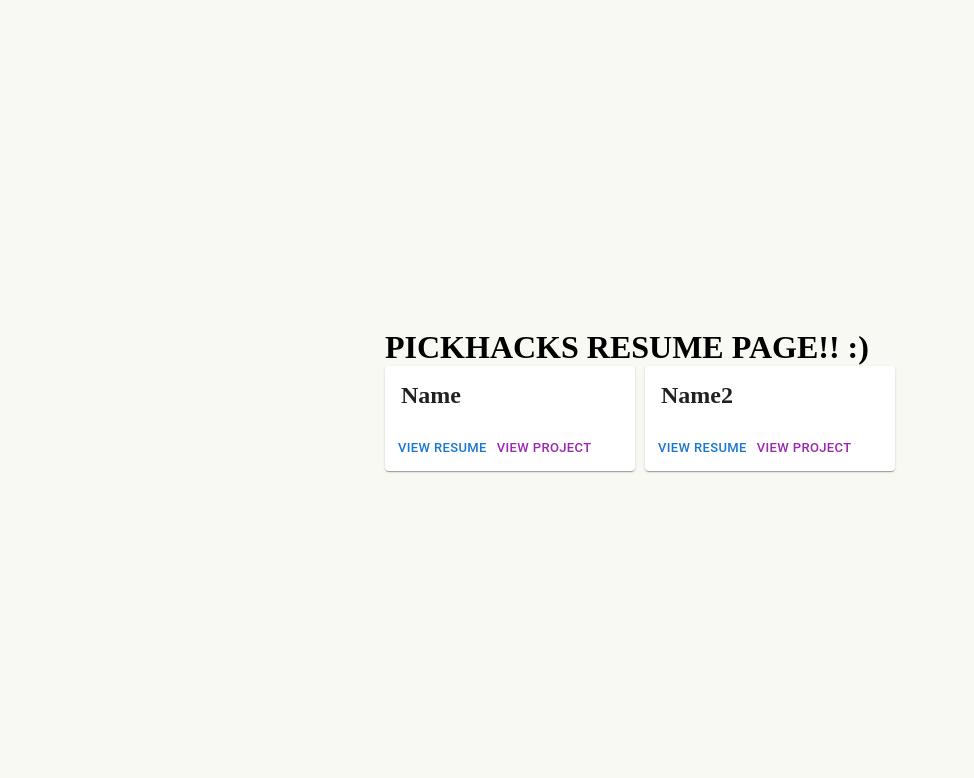
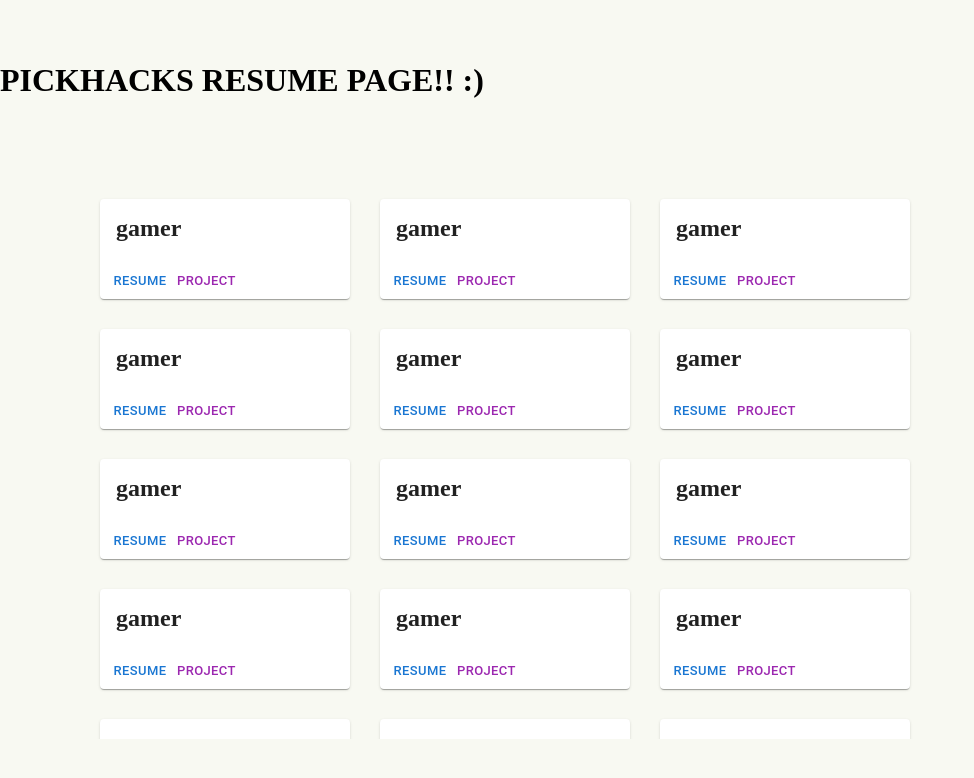
Before and after one commit to acmhack/resumepage, a Next.js app: page / in a window 1280 px wide. Shown: the top 778 px of the page, without its empty margins (0-974 px from the left). Built offline with nearby package versions, Linux system fonts and the light colour scheme.

Commit message:
initialize usercard component

```diff
--- /dev/null
+++ b/src/components/usercard.tsx
@@ -0,0 +1,26 @@
+import React from "react";
+import { Card, CardContent, CardActions, Button } from '@mui/material'
+
+interface CardProps {
+  name: string;
+  resumelink: string;
+  projectlink: string;
+}
+
+export default ({ name, resumelink, projectlink }: CardProps) => {
+  return (
+    <Card style={{width: 250, height: 100}}>
+          <CardContent>
+            <h2>{name}</h2>
+          </CardContent>
+          <CardActions disableSpacing>
+            <Button size="small" color="primary" href={resumelink}>
+              Resume
+            </Button>
+            <Button size="small" color="secondary" href={projectlink}>
+              Project
+            </Button>
+          </CardActions>
+        </Card>
+  );
+};
--- a/src/pages/index.tsx
+++ b/src/pages/index.tsx
@@ -3,38 +3,61 @@ import Head from 'next/head'
 import Image from 'next/image'
 import styles from '../styles/Home.module.css'
 import { Card, CardContent, CardActions, Button } from '@mui/material'
+import UserCard from '../components/usercard'
+
+
 
 const Home: NextPage = () => {
   return (
-    <div>
+    <div style={{height: '100%'}}>
       <h1>PICKHACKS RESUME PAGE!! :)</h1>
-      <div style={{display: 'flex', gap: 10}}>
-        <Card style={{width: 250}}>
-          <CardContent>
-            <h2>Name</h2>
-          </CardContent>
-          <CardActions disableSpacing>
-            <Button size="small" color="primary">
-              View Resume
-            </Button>
-            <Button size="small" color="secondary">
-              View Project
-            </Button>
-          </CardActions>
-        </Card>
-        <Card style={{width: 250}}>
-          <CardContent>
-            <h2>Name2</h2>
-          </CardContent>
-          <CardActions disableSpacing>
-            <Button size="small" color="primary">
-              View Resume
-            </Button>
-            <Button size="small" color="secondary">
-              View Project
-            </Button>
-          </CardActions>
-        </Card>
+      <div style={{display: 'flex', gap: 30, flexFlow: 'wrap', height: '80vh', width: '100vw', padding: 100, overflow: 'scroll'}}>
+        <UserCard name='gamer' projectlink='null' resumelink='null' />
+        <UserCard name='gamer' projectlink='null' resumelink='null' />
+        <UserCard name='gamer' projectlink='null' resumelink='null' />
+        <UserCard name='gamer' projectlink='null' resumelink='null' />
+        <UserCard name='gamer' projectlink='null' resumelink='null' />
+        <UserCard name='gamer' projectlink='null' resumelink='null' />
+        <UserCard name='gamer' projectlink='null' resumelink='null' />
+        <UserCard name='gamer' projectlink='null' resumelink='null' />
+        <UserCard name='gamer' projectlink='null' resumelink='null' />
+        <UserCard name='gamer' projectlink='null' resumelink='null' />
+        <UserCard name='gamer' projectlink='null' resumelink='null' />
+        <UserCard name='gamer' projectlink='null' resumelink='null' />
+        <UserCard name='gamer' projectlink='null' resumelink='null' />
+        <UserCard name='gamer' projectlink='null' resumelink='null' />
+        <UserCard name='gamer' projectlink='null' resumelink='null' />
+        <UserCard name='gamer' projectlink='null' resumelink='null' />
+        <UserCard name='gamer' projectlink='null' resumelink='null' />
+        <UserCard name='gamer' projectlink='null' resumelink='null' />
+        <UserCard name='gamer' projectlink='null' resumelink='null' />
+        <UserCard name='gamer' projectlink='null' resumelink='null' />
+        <UserCard name='gamer' projectlink='null' resumelink='null' />
+        <UserCard name='gamer' projectlink='null' resumelink='null' />
+        <UserCard name='gamer' projectlink='null' resumelink='null' />
+        <UserCard name='gamer' projectlink='null' resumelink='null' />
+        <UserCard name='gamer' projectlink='null' resumelink='null' />
+        <UserCard name='gamer' projectlink='null' resumelink='null' />
+        <UserCard name='gamer' projectlink='null' resumelink='null' />
+        <UserCard name='gamer' projectlink='null' resumelink='null' />
+        <UserCard name='gamer' projectlink='null' resumelink='null' />
+        <UserCard name='gamer' projectlink='null' resumelink='null' />
+        <UserCard name='gamer' projectlink='null' resumelink='null' />
+        <UserCard name='gamer' projectlink='null' resumelink='null' />
+        <UserCard name='gamer' projectlink='null' resumelink='null' />
+        <UserCard name='gamer' projectlink='null' resumelink='null' />
+        <UserCard name='gamer' projectlink='null' resumelink='null' />
+        <UserCard name='gamer' projectlink='null' resumelink='null' />
+        <UserCard name='gamer' projectlink='null' resumelink='null' />
+        <UserCard name='gamer' projectlink='null' resumelink='null' />
+        <UserCard name='gamer' projectlink='null' resumelink='null' />
+        <UserCard name='gamer' projectlink='null' resumelink='null' />
+        <UserCard name='gamer' projectlink='null' resumelink='null' />
+        <UserCard name='gamer' projectlink='null' resumelink='null' />
+        <UserCard name='gamer' projectlink='null' resumelink='null' />
+        <UserCard name='gamer' projectlink='null' resumelink='null' />
+        <UserCard name='gamer' projectlink='null' resumelink='null' />
+        <UserCard name='gamer' projectlink='null' resumelink='null' />
       </div>
     </div>
   )
```
